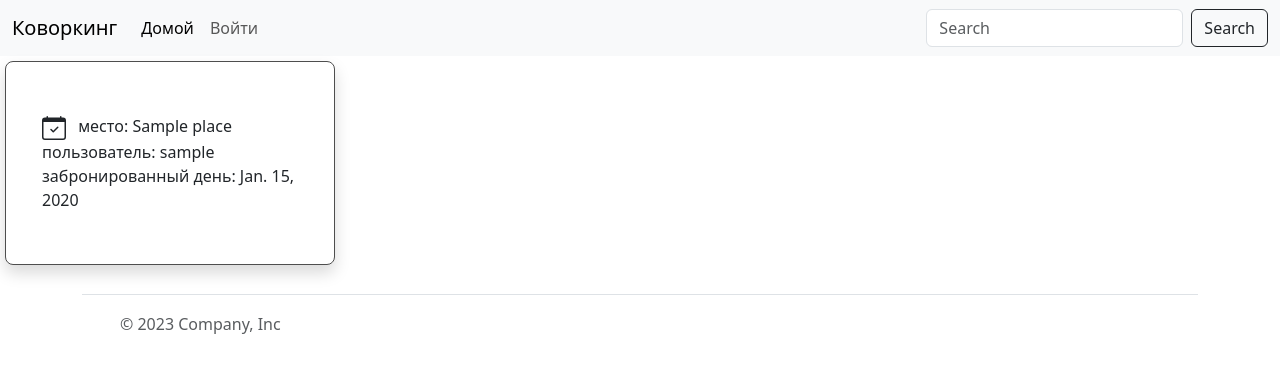
After one commit to DirksAnton96/Diplom-project, a Django app: a page that uses coworkingspace/templates/menu.html in a window 1280 px wide. The commit adds this page. Shown: the top 373 px of the page. Run offline with Django 5.2, Linux system fonts and the light colour scheme; tables that the repository leaves empty hold one stand-in row (values such as "Sample post").

Commit message:
start create coworking

```diff
--- a/coworkingspace/app/service.py
+++ b/coworkingspace/app/service.py
@@ -4,21 +4,23 @@ from django.db.models import QuerySet, Q, F
 from django.conf import settings
 from django.contrib.postgres.aggregates import ArrayAgg
 
-from .models import User, PlaceCoworking, UsersCoworking
+from .models import PlaceCoworking, UsersCoworking
+from users.models import User
 
 def queryset_optimization(queryset: QuerySet[UsersCoworking]) -> QuerySet[UsersCoworking]:
     return (
         queryset  # Запрос
         .select_related("users")  # Вытягивание связанных данных из таблицы Users в один запрос
-        .prefetch_related("places")  # Вытягивание связанных данных из таблицы Places в отдельные запросы
+        .select_related("places")  # Вытягивание связанных данных из таблицы Places в отдельные запросы
         .annotate(
-            # Создание нового вычисляемого поля username из связанной таблицы User
-            username=F('user__username'),
+            # Создание нового вычисляемого поля username из связанной таблицы Users
+            username=F('users__username'),
 
-            # Создание массива для место коворкинга  для каждой заявки
-            place_names=ArrayAgg('place__names', distinct=True)
+            # Создание нового вычисляемого поля place_names из связанной таблицы coworking_place
+            place_names=F('places__name')
         )
-        .values("id", "title", "created_at", "username","place_names")  # Выбор только указанных полей для результата
-        .distinct()  # Убирание дубликатов, если они есть
-        .order_by("-created_at")  # Сортировка результатов по убыванию по полю created_at
+        .values("meeting_time", "username","place_names")  # Выбор только указанных полей для результата
+        .order_by("meeting_time")
+        #.distinct()  # Убирание дубликатов, если они есть
+        #.order_by("-created_at")  # Сортировка результатов по убыванию по полю created_at
     )
--- a/coworkingspace/app/views.py
+++ b/coworkingspace/app/views.py
@@ -3,6 +3,7 @@ from django.core.handlers.wsgi import WSGIRequest
 from django.http import HttpResponseRedirect, Http404,HttpRequest
 
 from .models import PlaceCoworking, UsersCoworking
+from .service import queryset_optimization
 from users.models import User
 
 def home_page_view(request: WSGIRequest):
@@ -18,6 +19,27 @@ def home_page_view(request: WSGIRequest):
     return render(request, "home.html", context)
     #return render(request, "home.html", {"notes": queryset[:100]})
 
+def users_coworking_page_view(request: WSGIRequest, username: str):
+
+    # try:
+    #     all_user_coworking = UsersCoworking.objects.get(id=user_id)
+    #     context: dict = {
+    #         "users_coworking": all_user_coworking
+    #     }
+    # except UsersCoworking.DoesNotExist:
+    #     raise Http404
+    # return render(request, "home.html", context)
+
+    queryset = queryset_optimization(
+        UsersCoworking.objects.filter(users__username=username)
+    )
+
+    print(UsersCoworking.objects.filter(users__username=username).query)
+
+    return render(request, "users-coworking-list.html", {"usercoworkinslist": queryset})
+
+
+
 def show_place_view(request: WSGIRequest, place_id):
     try:
         place = PlaceCoworking.objects.get(id=place_id)  # Получение только ОДНОЙ записи.
--- a/coworkingspace/coworkingspace/urls.py
+++ b/coworkingspace/coworkingspace/urls.py
@@ -17,7 +17,7 @@ Including another URLconf
 from django.contrib import admin
 from django.urls import path, include, re_path
 
-from app.views import home_page_view, show_place_view
+from app.views import home_page_view, show_place_view, users_coworking_page_view
 
 urlpatterns = [
     path('admin/', admin.site.urls),
@@ -25,5 +25,6 @@ urlpatterns = [
     path('accounts/', include("django.contrib.auth.urls")),
 
     path("", home_page_view, name="home-place"),
-    path("place/<place_id>", show_place_view, name="show-place")
+    path("place/<place_id>", show_place_view, name="show-place"),
+    path("coworkingspace/<username>/places", users_coworking_page_view, name="list-users-coworkings"),
 ]
--- a/coworkingspace/templates/coworking-list.html
+++ b/coworkingspace/templates/coworking-list.html
@@ -5,7 +5,7 @@
         <div class="card shadow">
           <div class="card-body">
             <h5 class="card-title">
-                <a class="text-dark text-decoration-none" href="{% url 'show-place' place.id %}">{{ place.name }}</a>
+              <a class="text-dark text-decoration-none" href="{% url 'show-place' place.id %}">{{ place.name }}</a>
             </h5>
             <p class="card-text my-3">
                 <svg xmlns="http://www.w3.org/2000/svg" width="24" height="24" fill="currentColor" class="me-2" viewBox="0 0 16 16">
--- a/coworkingspace/templates/menu.html
+++ b/coworkingspace/templates/menu.html
@@ -2,7 +2,7 @@
     <div class="container-fluid">
 
   {#    Лого сайта  #}
-      <a class="navbar-brand" href="/">Посты</a>
+      <a class="navbar-brand" href="/">Коворкинг</a>
 
   {#      Для мобильной версии  #}
       <button class="navbar-toggler" type="button" data-bs-toggle="collapse" data-bs-target="#navbarSupportedContent" aria-controls="navbarSupportedContent" aria-expanded="false" aria-label="Toggle navigation">
@@ -15,7 +15,7 @@
 
   {#      Главная   #}
           <li class="nav-item">
-            <a class="nav-link active" aria-current="page" href="{% url 'home-place' %}">Home</a>
+            <a class="nav-link active" aria-current="page" href="{% url 'home-place' %}">Домой</a>
           </li>
 
   {#      Создать заметку   #}
@@ -35,13 +35,13 @@
 
   {#      О сайте   #}
           {% comment %} <li class="nav-item">
-            <a class="nav-link" href="{% url 'show-about' %}">О сайте</a>
-          </li> {% endcomment %}
+            <a class="nav-link" href="{% url 'list-users-coworkings' user.get_username %}">Список броней</a>
+          </li>   {% endcomment %}
 
-          {% comment %} {% if user.is_authenticated %} {% endcomment %}
+          {% if user.is_authenticated %}
 
           {#      Выход   #}
-                  {% comment %} <li class="nav-item">
+                  <li class="nav-item">
                       <form action="{% url 'logout' %}" method="post">
                           {% csrf_token %}
                           <button class="nav-link" type="submit">Выйти</button>
@@ -49,17 +49,22 @@
                   </li>
 
                   <li class="nav-item">
-                    <label class="nav-link">User: {{ user.get_username }}</label>
+                    <label class="nav-link">Пользователь: {{ user.get_username }}</label>
+                </li>
+
+                <li class="nav-item">
+                  <a class="nav-link" href="{% url 'list-users-coworkings' user.get_username %}">Список броней</a>
                 </li>
 
 
-                {% else %} {% endcomment %}
+                {% else %}
 
           {#      Вход   #}
-                  {% comment %} <li class="nav-item">
+                  <li class="nav-item">
                     <a class="nav-link" href="{% url 'login' %}">Войти</a>
-                  </li> {% endcomment %}
+                  </li>
 
+                 {% endif %}
 
           {#      Регистрация   #}
                   {% comment %} <li class="nav-item">
--- /dev/null
+++ b/coworkingspace/templates/users-coworking-list.html
@@ -0,0 +1,46 @@
+{% extends 'base.html' %}
+
+{% load static %}
+
+
+{% block title %}
+Test lists
+{% endblock %}
+
+{% block links %}
+    <link rel="stylesheet" href="{% static 'css/main.css' %}">
+    <link rel="stylesheet" href="{% static 'css/forms.css' %}">
+{% endblock %}
+
+{% block content %}
+
+<div class="row row-cols-1 row-cols-md-3 g-4">
+
+    {% for coworking in usercoworkinslist %}
+      <div class="col">
+        <div class="card shadow">
+          <div class="card-body">
+            {% comment %} <h5 class="card-title">
+                <a class="text-dark text-decoration-none" href="{% url 'show-place' place.id %}">{{ place.name }}</a>
+            </h5> {% endcomment %}
+            <p class="card-text my-3">
+                <svg xmlns="http://www.w3.org/2000/svg" width="24" height="24" fill="currentColor" class="me-2" viewBox="0 0 16 16">
+                  <path d="M10.854 7.146a.5.5 0 0 1 0 .708l-3 3a.5.5 0 0 1-.708 0l-1.5-1.5a.5.5 0 1 1 .708-.708L7.5 9.793l2.646-2.647a.5.5 0 0 1 .708 0z"/>
+                  <path d="M3.5 0a.5.5 0 0 1 .5.5V1h8V.5a.5.5 0 0 1 1 0V1h1a2 2 0 0 1 2 2v11a2 2 0 0 1-2 2H2a2 2 0 0 1-2-2V3a2 2 0 0 1 2-2h1V.5a.5.5 0 0 1 .5-.5M1 4v10a1 1 0 0 0 1 1h12a1 1 0 0 0 1-1V4z"/>
+                </svg>
+                место:
+                {{ coworking.place_names }}
+                пользователь:
+                {{ coworking.username }}
+                <br>
+                забронированный день:
+                {{coworking.meeting_time}}
+            </p>
+          </div>
+        </div>
+      </div>
+    {% endfor %}
+
+</div>
+
+{% endblock %}
--- a/coworkingspace/templates/welcome.html
+++ b/coworkingspace/templates/welcome.html
@@ -1,6 +1,6 @@
 <div class="row flex-lg-row-reverse align-items-center g-5 py-5">
     <div class="col-10 col-sm-8 col-lg-6">
-      <img src="https://fonoteka.top/src.php?src=https://fonoteka.top/uploads/posts/2023-08/thumbs/1693286976_phonoteka-top-p-fon-oblachka-krasivo-1.jpg&w=460&h=320"
+      <img src="https://www.google.com/url?sa=i&url=https%3A%2F%2Fco-tochka.ru%2Fnews%2Fchto-takoe-kovorking-glavnyie-preimushhestva-rabotyi&psig=AOvVaw0ZO3rvEYWnNzBvrhOBR986&ust=1713361082832000&source=images&cd=vfe&opi=89978449&ved=0CBIQjRxqFwoTCIDP2cftxoUDFQAAAAAdAAAAABAE"
            class="d-block mx-lg-auto img-fluid rounded-3" alt="Bootstrap Themes" width="700" height="500" loading="lazy">
     </div>
     <div class="col-lg-6">
```
